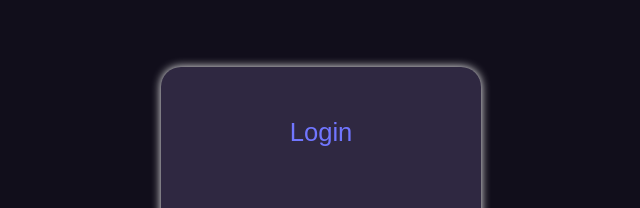
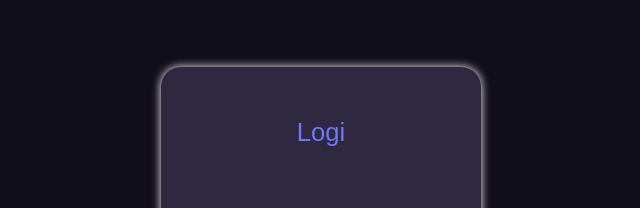
Before and after one commit to fernando-bertolo/Projeto-TCC, a React (Create React App) app in the folder frontend/: page / in a window 1280 px wide. Shown: the part 109-317 px from the top of the page, without its empty margins (319-959 px from the left). Built offline with nearby package versions, Linux system fonts and the light colour scheme.

Commit message:
Criando tela de login e autenticação

```diff
--- a/frontend/src/Components/Login/index.jsx
+++ b/frontend/src/Components/Login/index.jsx
@@ -50,7 +50,7 @@ function Login(){
         <DivTelaMain>
             <SectionLogin>
                 <DivTitulo>
-                    <Titulo>Login</Titulo>
+                    <Titulo>Logi</Titulo>
                 </DivTitulo>
                 <FormLogin>
                     <DivInput>
```
